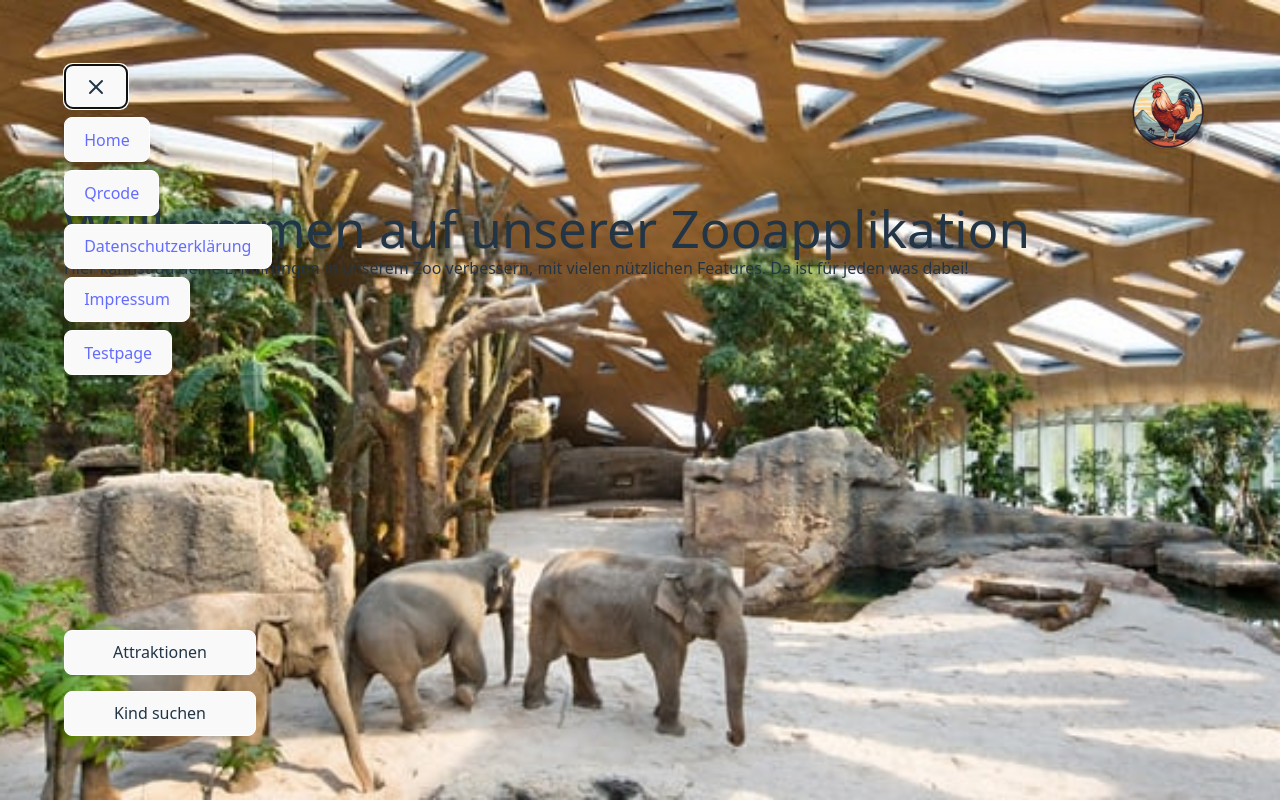
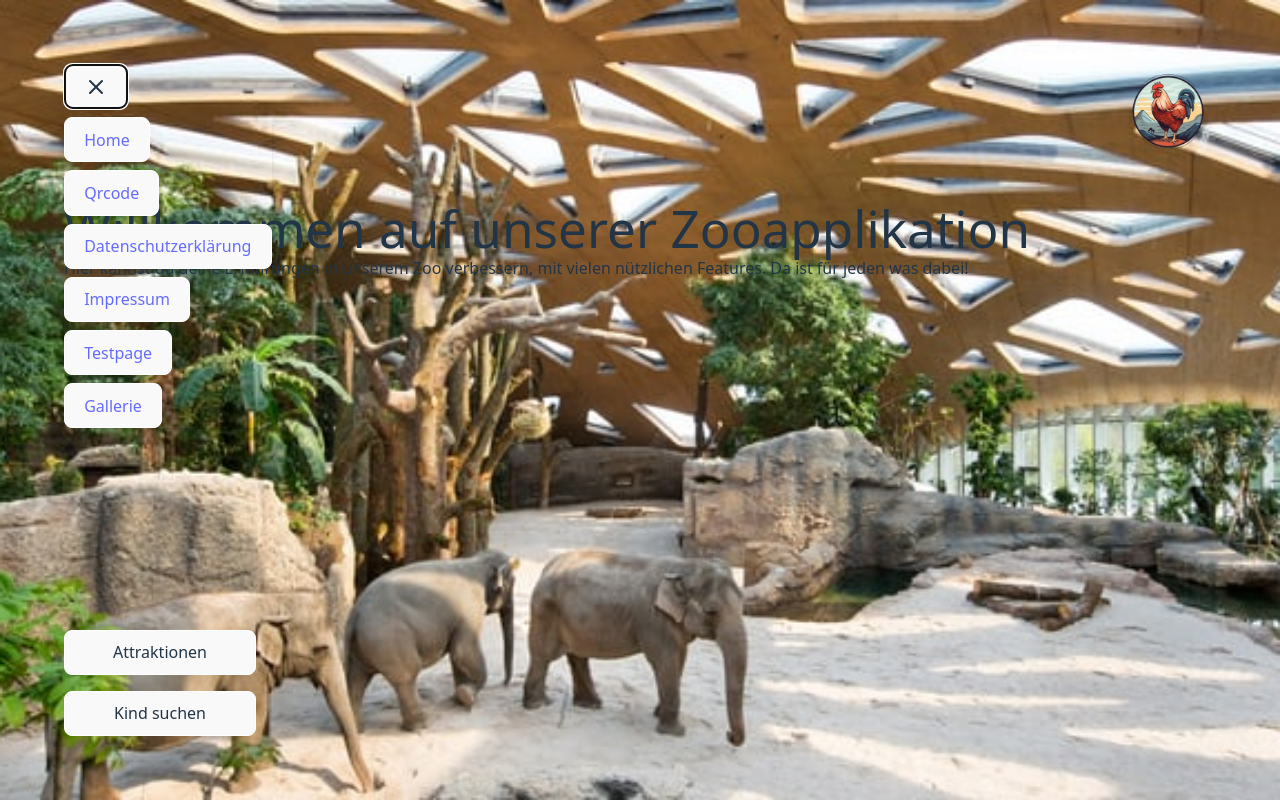
Before and after one commit to Stiwyy/ZooApplikation-SCRUM, a React (Vite) app: page / in a window 1280 px wide. Both pictures are taken after a click on the button 96 px from the left and 86 px from the top of the page. Built offline with nearby package versions, Linux system fonts and the light colour scheme.

Commit message:
add: Gallery Component with Carousel

```diff
--- a/package.json
+++ b/package.json
@@ -16,6 +16,7 @@
     "lucide-react": "^0.479.0",
     "react": "^19.0.0",
     "react-dom": "^19.0.0",
+    "react-image-gallery": "^1.4.0",
     "react-router-dom": "^7.3.0",
     "tailwindcss": "^4.0.14"
   },
--- a/src/App.css
+++ b/src/App.css
@@ -1,4 +1,5 @@
 @import "tailwindcss";
+@import "~react-image-gallery/styles/css/image-gallery.css";
 
 #root {
   padding: 4rem;
--- a/src/App.jsx
+++ b/src/App.jsx
@@ -7,11 +7,13 @@ import Test from "./page/Testpage.jsx";
 import Home from "./page/Home.jsx";
 import Impressum from "./components/Impressum.jsx";
 import Datenschutzerklaerung from "./components/Datenschutzerklaerung.jsx";
+import Gallerie from "./components/Gallerie.jsx";
 
 function App() {
     const [activeComponent, setActiveComponent] = useState("Home");
 
     useEffect(() => {
+        console.log(activeComponent);
         const path = window.location.pathname.split('/').pop();
         if (path) {
             setActiveComponent(path);
@@ -30,12 +32,13 @@ function App() {
                 </div>
             </div>
 
-            <div>
+            <div className="">
                 {activeComponent === "Qrcode" && <QrCode />}
                 {activeComponent === "Test" && <Test />}
                 {activeComponent === "Home" && <Home />}
                 {activeComponent === "Impressum" && <Impressum />}
                 {activeComponent === "Datenschutzerklaerung" && <Datenschutzerklaerung />}
+                {activeComponent === "gallerie" && <Gallerie/>}
             </div>
 
             <div className="flex flex-col items-center gap-4 absolute bottom-0 left-0">
--- /dev/null
+++ b/src/components/Gallerie.jsx
@@ -0,0 +1,33 @@
+import ImageGallery from "react-image-gallery";
+import "react-image-gallery/styles/css/image-gallery.css";
+
+function Gallerie() {
+
+    const images = [
+        {
+          original: "https://picsum.photos/id/1018/1000/600/",
+          thumbnail: "https://picsum.photos/id/1018/250/150/",
+        },
+        {
+          original: "https://picsum.photos/id/1015/1000/600/",
+          thumbnail: "https://picsum.photos/id/1015/250/150/",
+        },
+        {
+          original: "https://picsum.photos/id/1019/1000/600/",
+          thumbnail: "https://picsum.photos/id/1019/250/150/",
+        },
+      ];
+
+    return (
+        <div>
+            <h1>Gallerie</h1>
+            <div className=" mx-auto w-1/2">
+                <ImageGallery items={images} showPlayButton={false} showFullscreenButton={true} className="w-full" />
+            </div>
+        </div>
+
+    );
+
+}
+
+export default Gallerie;
--- a/src/components/Navbar.jsx
+++ b/src/components/Navbar.jsx
@@ -60,6 +60,9 @@ export default function Navbar({ onPageChange }) {
                                 <Link to="/Test">
                                     <Button className="w-full" onClick={() => handlePageChange("Test")}>Testpage</Button>
                                 </Link>
+                                <Link to="/gallerie">
+                                    <Button className="w-full" onClick={() => handlePageChange("gallerie")}>Gallerie</Button>
+                                </Link>
                             </div>
                         </motion.div>
 
```
Also changed, not shown: 1 other file (tests, documents, lock files or other folders).
